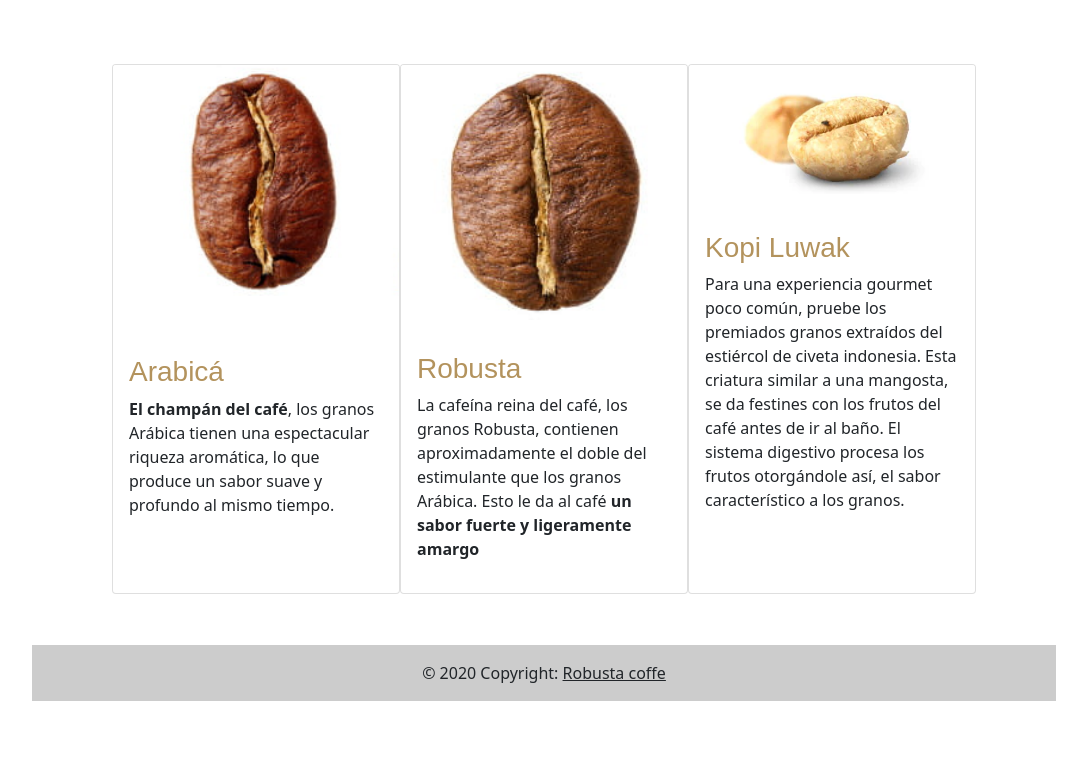
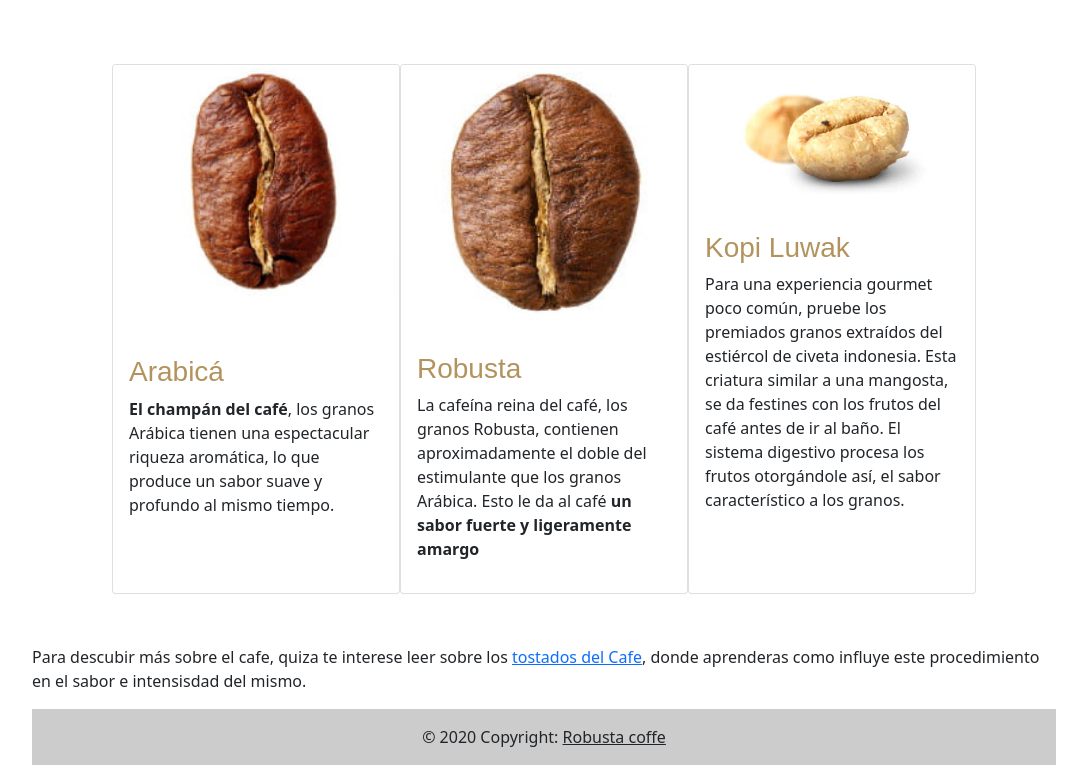
Before and after one commit to GuidoLucente/desafio13lucente, a website: page tgrano.html in a window 1280 px wide. Shown: the part 545-1310 px from the top of the page, without its empty margins (96-1183 px from the left). Before the commit the page ends 1246 px from the top, so only its background shows below. Drawn offline with Linux system fonts and the light colour scheme.

Commit message:
interaccion carrousel y pag

```diff
--- a/scss/origen.scss
+++ b/scss/origen.scss
@@ -9,6 +9,11 @@ body {
     background-color: ghostwhite;
     padding-left: 10%;
     padding-right: 10%;
+    display: flex;
+    flex-direction: column;
+    justify-content: space-between;
+    height: 100vh;
+
 
     *{
         margin: 0;
--- a/tgrano.html
+++ b/tgrano.html
@@ -77,6 +77,7 @@
       </div>
       </div>
 
+      <p>Para descubir más sobre el cafe, quiza te interese leer sobre los <a href="tostados.html" target="_blank"> tostados del Cafe</a>, donde aprenderas como influye este procedimiento en el sabor e intensisdad del mismo. </p>
 
 
 
```
Also changed, not shown: extraccion.html (+2 -0 lines), tostados.html (+2 -0 lines), csss/destino.css, 1 other file.
